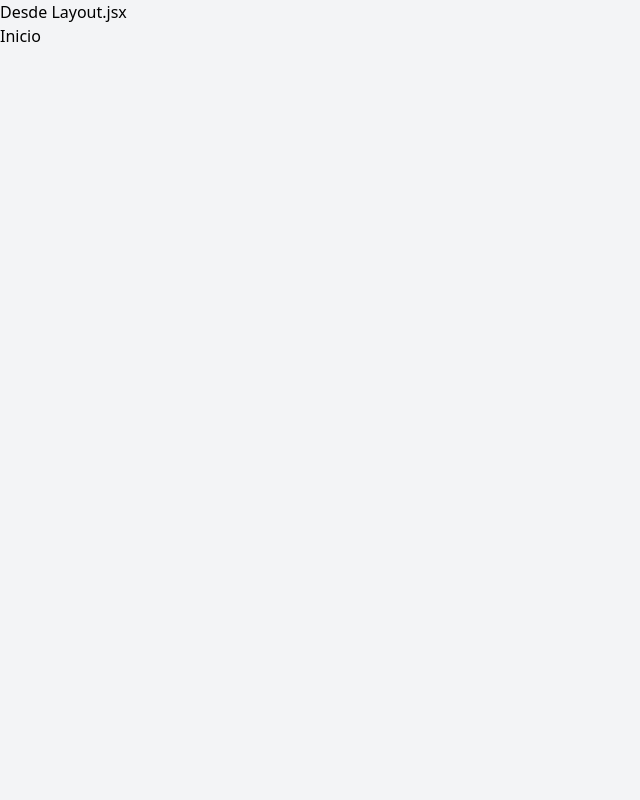
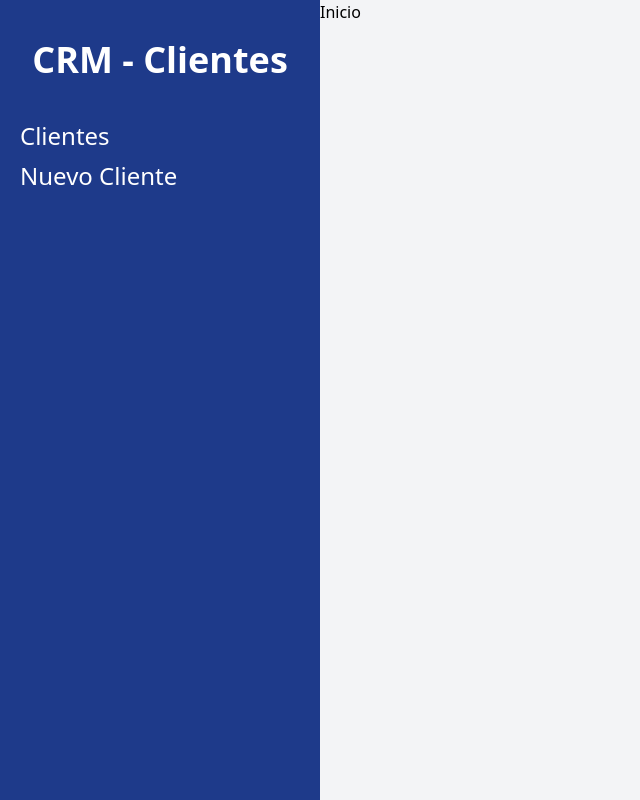
Before and after one commit to epe0413/crm-react, a React (Vite) app: page /clientes in a window 1280 px wide. Shown: the whole page, without its empty margins (0-640 px from the left). Built offline with nearby package versions, Linux system fonts and the light colour scheme.

Commit message:
Se agregaron estilos al Layout Principal de la aplicación

```diff
--- a/src/layout/Layout.jsx
+++ b/src/layout/Layout.jsx
@@ -2,10 +2,23 @@
 
 const Layout = () => {
   return (
-    <div>
-        <h1>Desde Layout.jsx</h1>
+    <div className="md:flex md:min-h-screen">
+      <div className="md:w-1/4 bg-blue-900 px-5 py-10">
+        <h2 className='text-4xl font-black text-center text-white'>CRM - Clientes</h2>
 
+        <nav className='mt-10'>
+          <a href="/clientes"
+            className='text-white text-2xl block mt-2 hover:text-blue-300'
+          >Clientes</a>
+          <a href="/clientes/nuevo"
+            className='text-white text-2xl block mt-2 hover:text-blue-300'
+          >Nuevo Cliente</a>
+        </nav>
+      </div>
+      <div className="md:w-3/4">
         <Outlet />
+      </div>
+
     </div>
   )
 }
```
